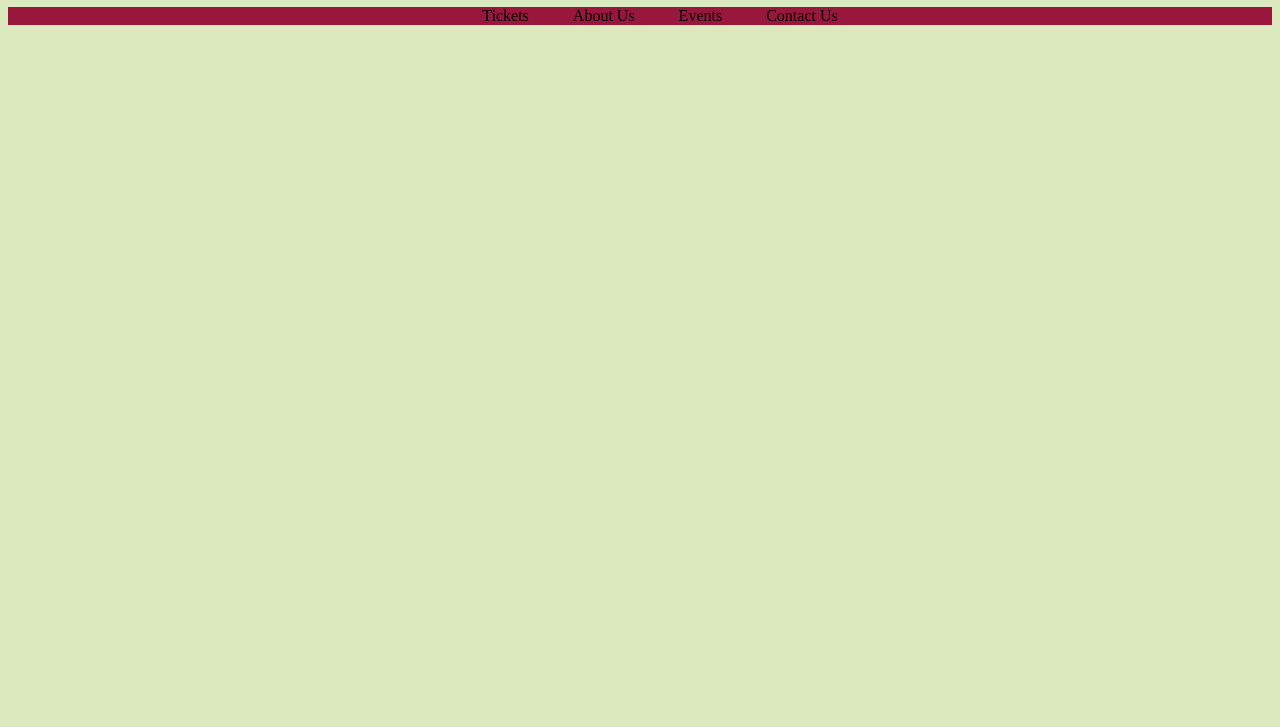
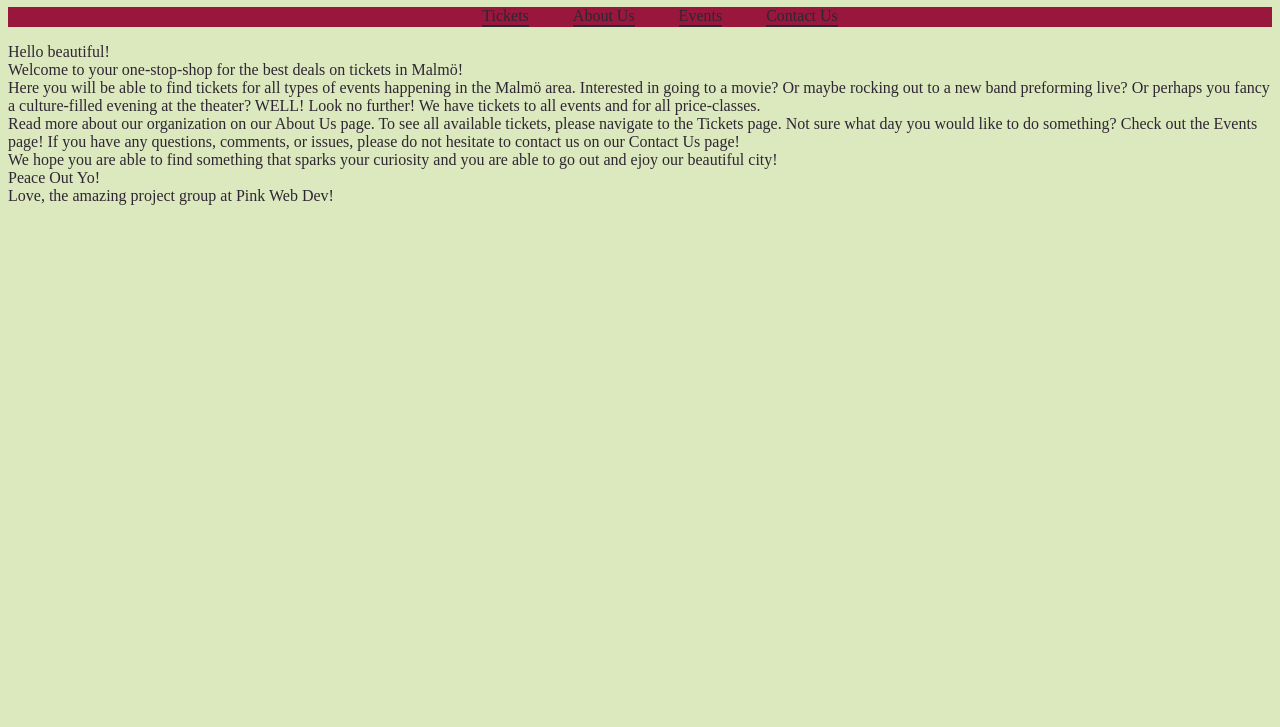
Before and after one commit to michelleandersson/online-store, a plain HTML site: page index.html in a window 1280 px wide. Shown: the part 73-800 px from the top of the page. Drawn offline with Linux system fonts and the light colour scheme.

Commit message:
add information to index

```diff
--- a/index.html
+++ b/index.html
@@ -16,11 +16,29 @@
                <li class="navigation-link">Events</li>
                <li class="navigation-link">Contact Us</li>
            </ul>
-
        </nav>
     </header>
     <main>
         <section>
+            <p class="main-information">
+                Hello beautiful! <br>
+
+                Welcome to your one-stop-shop for the best deals on tickets in Malmö! <br>
+
+                Here you will be able to find tickets for all types of events happening in the Malmö area. Interested in going to a movie?
+                Or maybe rocking out to a new band preforming live? Or perhaps you fancy a culture-filled evening at the theater? WELL! Look no further!
+                We have tickets to all events and for all price-classes. <br>
+
+                Read more about our organization on our About Us page. To see all available tickets, please navigate to the Tickets page. Not sure what
+                day you would like to do something? Check out the Events page! If you have any questions, comments, or issues, please do not hesitate
+                to contact us on our Contact Us page! <br>
+
+                We hope you are able to find something that sparks your curiosity and you are able to go out and ejoy our beautiful city! <br>
+
+                Peace Out Yo! <br>
+
+                Love, the amazing project group at Pink Web Dev!<br>
+            </p>
 
         </section>
     </main>
--- a/styles/index.css
+++ b/styles/index.css
@@ -1,5 +1,10 @@
 body {
     background-color: #DCE9BE;
+    color: #2E2633;
+}
+
+.main-title {
+    color: #2E2633;
 }
 
 .navigation{
@@ -8,10 +13,16 @@ body {
 }
 
 .navigation-link {
-    display: inline;
+    display: inline-block;
     margin-right: 40px;
+    border-bottom: 2px solid #2E2633;
 }
 
 .navigation-link:last-of-type {
     margin-right: 0;
+
 }
+
+.main-information {
+    color: #2E2633;
+}
```
